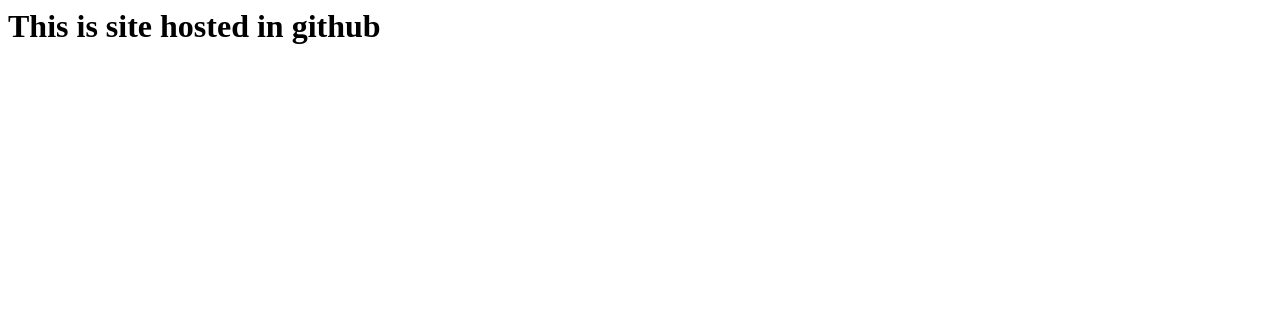
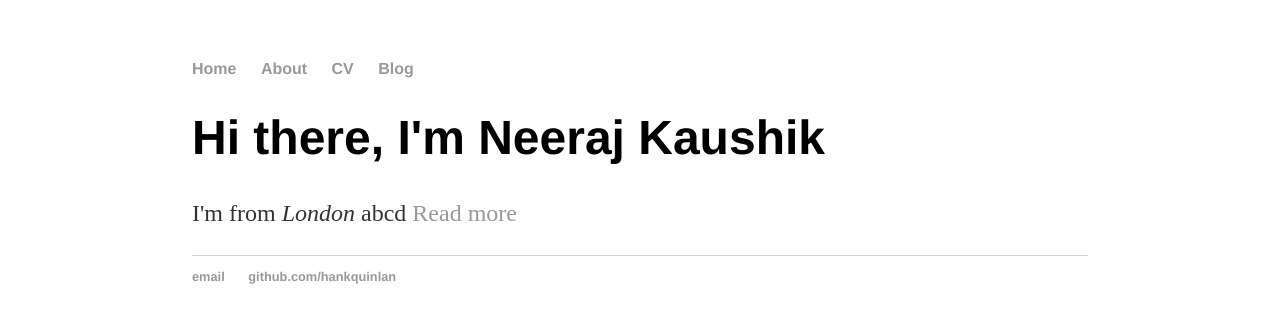
Before and after one commit to neerajrk/neerajrk, a plain HTML site: page index.html in a window 1280 px wide. Drawn offline with Linux system fonts and the light colour scheme.

Commit message:
Update index.html

```diff
--- a/index.html
+++ b/index.html
@@ -1,5 +1,29 @@
 <html>
+  <head>
+		<title>Neeraj Kaushik</title>
+		<link rel="stylesheet" type="text/css" href="/css/main.css">
+	</head>
 <body>
-<h1> This is site hosted in github </h1>
+  <nav>
+    		<ul>
+        		<li><a href="/">Home</a></li>
+	        	<li><a href="/about">About</a></li>
+        		<li><a href="/cv">CV</a></li>
+        		<li><a href="/blog">Blog</a></li>
+    		</ul>
+		</nav>
+		<div class="container">
+    		<div class="blurb">
+        		<h1>Hi there, I'm Neeraj Kaushik</h1>
+				<p>I'm from <em>London</em> abcd <a href="/about">Read more</a></p>
+    		</div><!-- /.blurb -->
+		</div><!-- /.container -->
+		<footer>
+    		<ul>
+        		<li><a href="mailto:hankquinlanhub@gmail.com">email</a></li>
+        		<li><a href="https://github.com/hankquinlan">github.com/hankquinlan</a></li>
+			</ul>
+		</footer>
+
 </body>
 </html>
```
